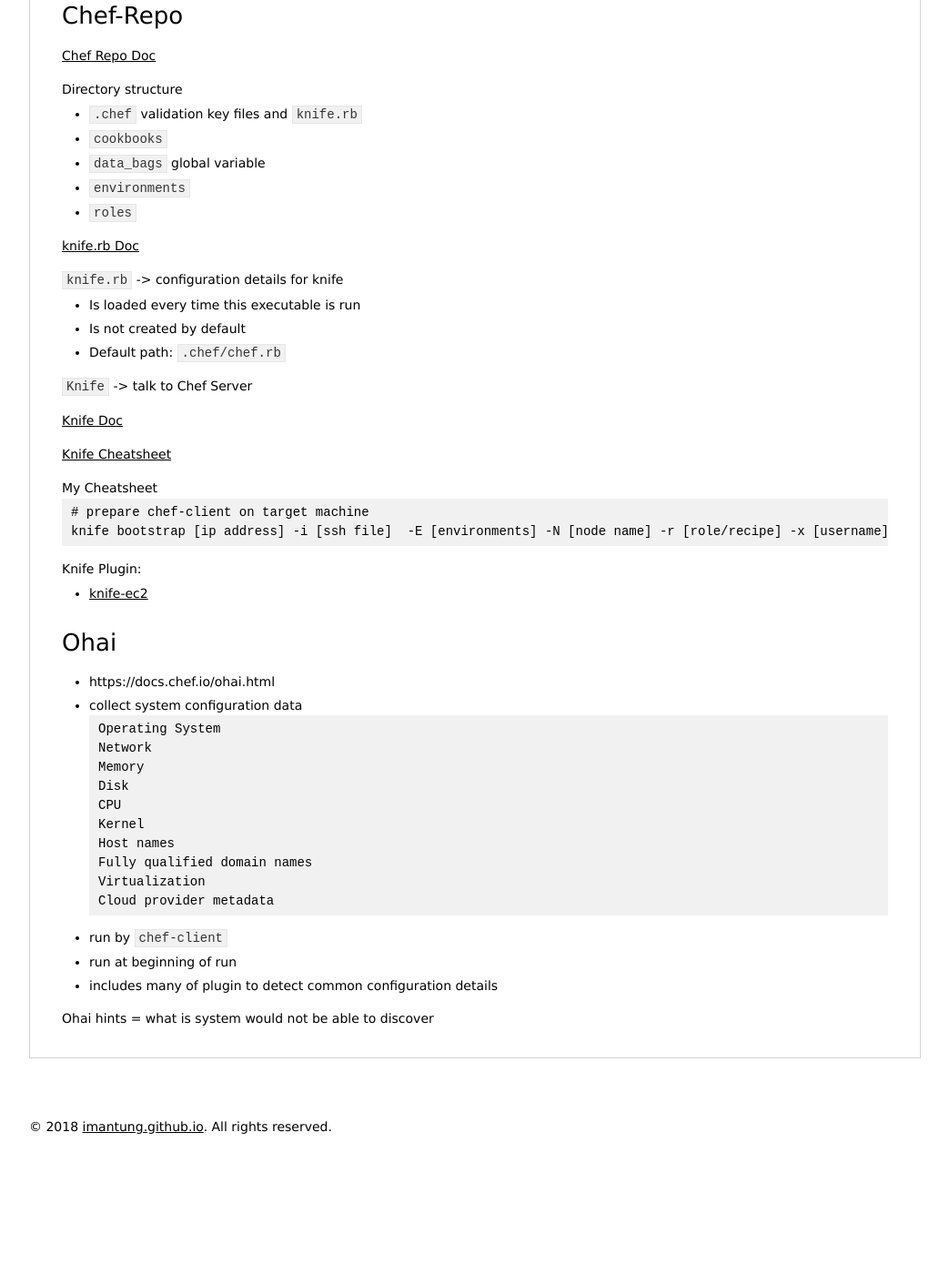
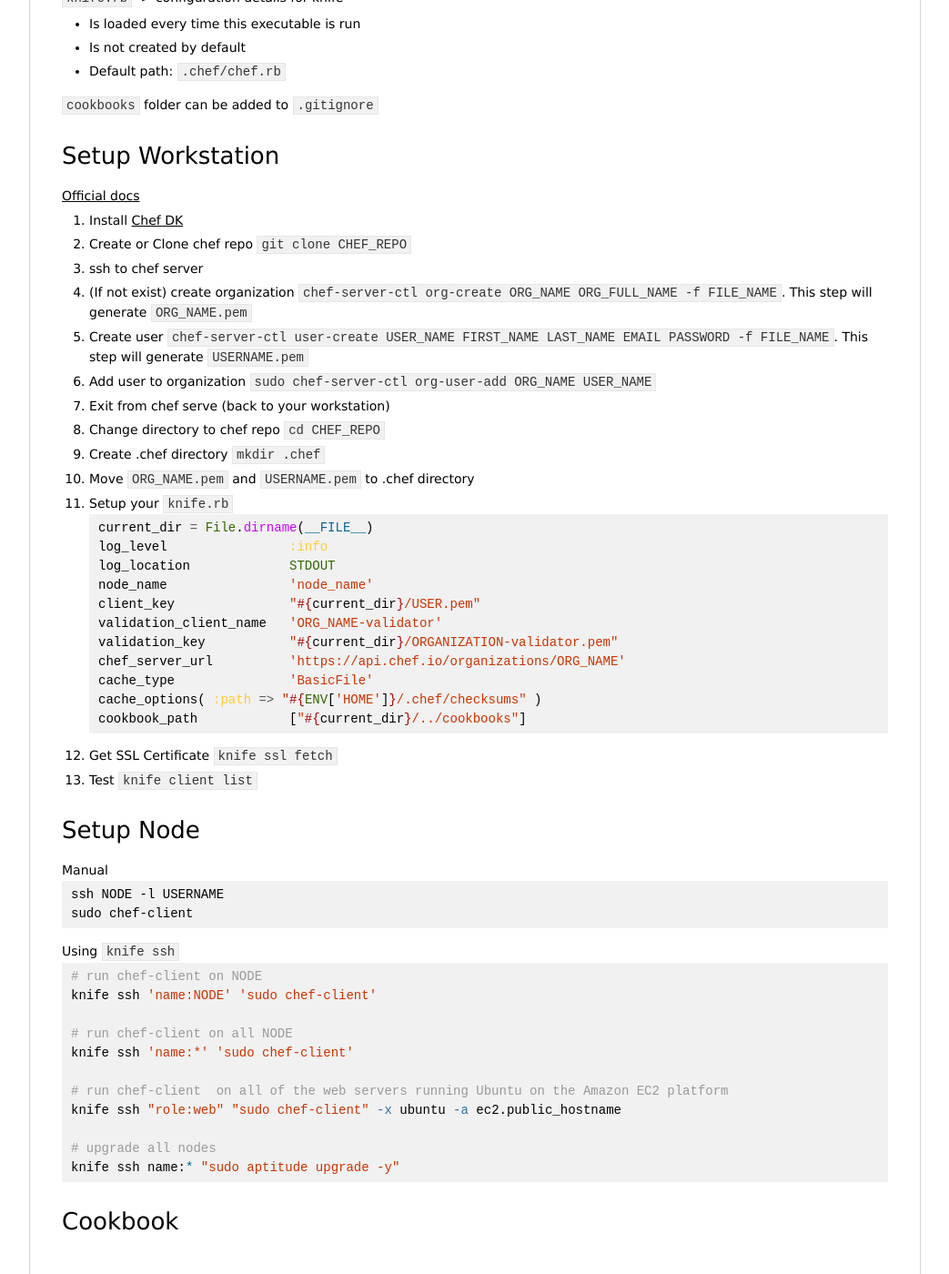
Before and after one commit to imantung/imantung.github.io, a Jekyll site: the page built from gist/_posts/2018-01-22-chef.md, in a window 1280 px wide and 1400 px high, scrolled down 1208 px. Shown: the whole window at 91% size, without its empty margins (118-1161 px from the left). Built offline with Jekyll 4.4.1, drawn with Linux system fonts in a browser that asks for light colours; nearby versions of some CDN libraries; before the commit the page ends 2487 px from its top, so only the background shows below that; some of the changed text lies outside the part shown.

Commit message:
update content

````diff
--- a/gist/_posts/2018-01-22-chef.md
+++ b/gist/_posts/2018-01-22-chef.md
@@ -12,44 +12,25 @@
 
 > Turn your infrastructure into code
 
-### Get Started
-
-Download: https://www.chef.io/chef/get-chef/
-```sh
-chef --version
-```
-
-Generate app
-```sh
-chef generate app [name]
-```
-
-[Tutorial from tutorialpoint](https://www.tutorialspoint.com/chef/index.htm)
-
-[Tutorial from dergachev](https://gist.github.com/dergachev/3866825)
-
-[Tutorial from digital-ocean](https://www.digitalocean.com/community/tutorials/configuration-management-101-writing-chef-recipes)
-
-[ruby-omnibus](https://github.com/chef/omnibus) --> Easily create full-stack installers for your project across a variety of platforms.
-
-### Overview
+### Basic Concept
 
 Cookbook --> project configuration
 
-Chef DK Workstation --> your local where you setup/manage cookbook
-- `CheckDK` Development Kit
+Workstation --> your local where you setup/manage cookbook
+- `Check DK` Development Kit
 - `Chef-Repo` Working directory contains Cookbooks, Roles, Data bags, environments, etc.
 - `Chef` tool to manage cookbook
 - `Knife` tool to communicate with ChefServer
 
 Chef Server --> a hub for a configuration data
-- https://docs.chef.io/server_components.html
+- [Server Component](https://docs.chef.io/server_components.html)
 - `ChefSupermarket` community cookbook that free to use
 
 Nodes --> machines that are managed/configurated by Chef
 - `ChefClient`
 - `Ohai` collect system configuration data
 
+[Knife Cheatsheet](https://github.com/chef/quick-reference/blob/master/qr_knife_web.png)
 
 ### Chef-Repo
 
@@ -62,8 +43,6 @@
 - `environments`
 - `roles`
 
-
-
 [knife.rb Doc](https://docs.chef.io/config_rb_knife.html)
 
 `knife.rb` -> configuration details for knife
@@ -71,41 +50,61 @@
   - Is not created by default
   - Default path: `.chef/chef.rb`
 
-`Knife` -> talk to Chef Server
+`cookbooks` folder can be added to `.gitignore`
 
-[Knife Doc](https://docs.chef.io/knife.html)
 
-[Knife Cheatsheet](https://github.com/chef/quick-reference/blob/master/qr_knife_web.png)
+### Setup Workstation
 
-My Cheatsheet
+[Official docs](https://docs.chef.io/workstation.html)
+
+1. Install [Chef DK](https://downloads.chef.io/chefdk)
+2. Create or Clone chef repo `git clone CHEF_REPO`
+3. ssh to chef server
+4. (If not exist) create organization `chef-server-ctl org-create ORG_NAME ORG_FULL_NAME -f FILE_NAME`. This step will generate `ORG_NAME.pem`
+5. Create user `chef-server-ctl user-create USER_NAME FIRST_NAME LAST_NAME EMAIL PASSWORD -f FILE_NAME`. This step will generate `USERNAME.pem`
+6. Add user to organization `sudo chef-server-ctl org-user-add ORG_NAME USER_NAME`
+7. Exit from chef serve (back to your workstation)
+8. Change directory to chef repo `cd CHEF_REPO`
+9. Create .chef directory `mkdir .chef`
+10. Move `ORG_NAME.pem` and `USERNAME.pem` to .chef directory
+11. Setup your `knife.rb`
+```rb
+current_dir = File.dirname(__FILE__)
+log_level                :info
+log_location             STDOUT
+node_name                'node_name'
+client_key               "#{current_dir}/USER.pem"
+validation_client_name   'ORG_NAME-validator'
+validation_key           "#{current_dir}/ORGANIZATION-validator.pem"
+chef_server_url          'https://api.chef.io/organizations/ORG_NAME'
+cache_type               'BasicFile'
+cache_options( :path => "#{ENV['HOME']}/.chef/checksums" )
+cookbook_path            ["#{current_dir}/../cookbooks"]
 ```
-# prepare chef-client on target machine
-knife bootstrap [ip address] -i [ssh file]  -E [environments] -N [node name] -r [role/recipe] -x [username] --sudo
+12. Get SSL Certificate `knife ssl fetch`
+13. Test `knife client list`
+
+### Setup Node
+
+Manual
+```
+ssh NODE -l USERNAME
+sudo chef-client
 ```
 
-Knife Plugin:
-- [knife-ec2](https://github.com/chef/knife-ec2)
+Using `knife ssh`
+```sh
+# run chef-client on NODE
+knife ssh 'name:NODE' 'sudo chef-client'
 
+# run chef-client on all NODE
+knife ssh 'name:*' 'sudo chef-client'
 
-### Ohai
+# run chef-client  on all of the web servers running Ubuntu on the Amazon EC2 platform
+knife ssh "role:web" "sudo chef-client" -x ubuntu -a ec2.public_hostname
 
-- https://docs.chef.io/ohai.html
-- collect system configuration data
-  ```
-  Operating System
-  Network
-  Memory
-  Disk
-  CPU
-  Kernel
-  Host names
-  Fully qualified domain names
-  Virtualization
-  Cloud provider metadata
-  ```
-- run by `chef-client`
-- run at beginning of run
-- includes many of plugin to detect common configuration details
+# upgrade all nodes
+knife ssh name:* "sudo aptitude upgrade -y"
+```
 
-
-Ohai hints = what is system would not be able to discover
+### Cookbook
````
